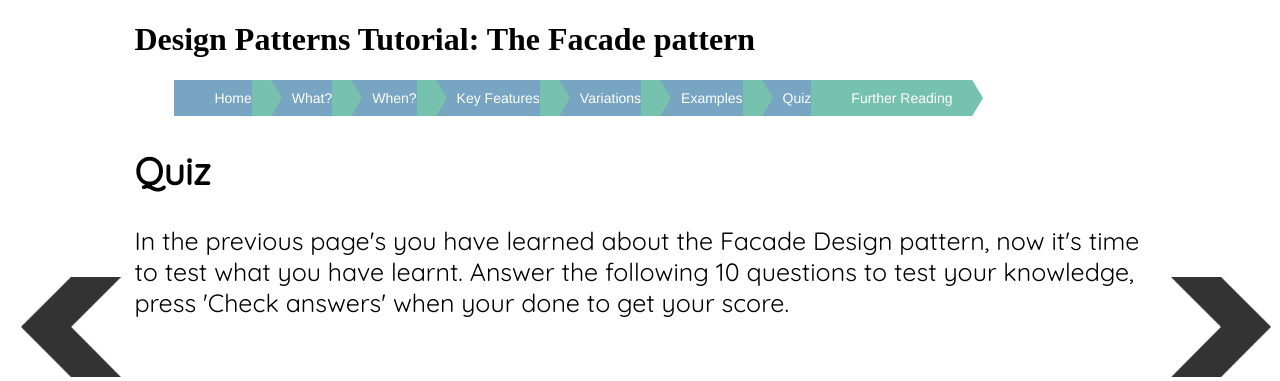
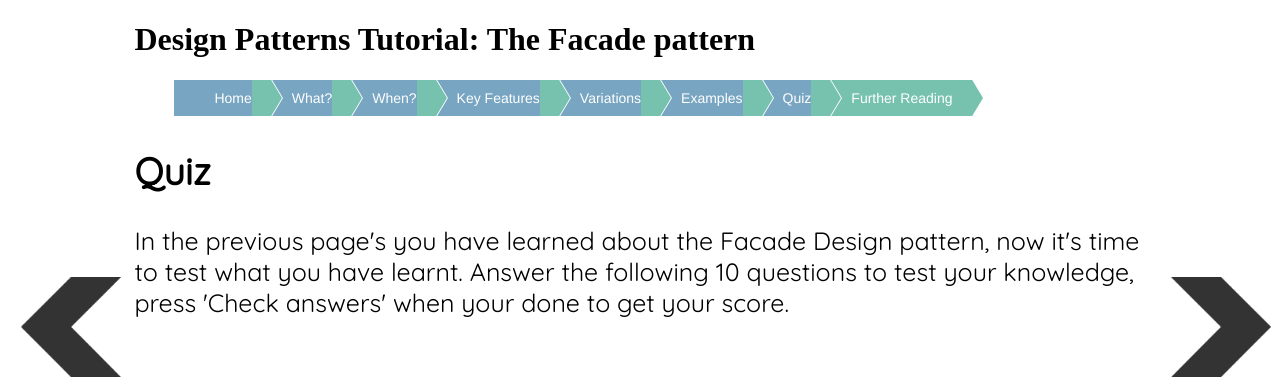
Before and after one commit to daveogle/Facade_Project, a PHP site: page /quiz.php in a window 1280 px wide. Shown: the top 381 px of the page. Run offline with PHP 8.4, Linux system fonts and the light colour scheme.

Commit message:
Added white border background

```diff
--- a/CSS/Main.css
+++ b/CSS/Main.css
@@ -70,6 +70,22 @@ body
 	z-index: 2;
 }
 
+#boxWrapper .box:before {
+	content: " ";
+	display: block;
+	width: 0;
+	height: 0;
+	border-top: 50px solid transparent;
+	border-bottom: 50px solid transparent;
+	border-left: 30px solid white;
+	position: absolute;
+	top: 50%;
+	margin-top: -50px;
+	margin-left: 1px;
+	left: 100%;
+	z-index: 1;
+}
+
 #boxWrapper li .box:hover { background: #FFCC00; }
 #boxWrapper li .box:hover:after { border-left-color: #FFCC00 !important; }
 
```
